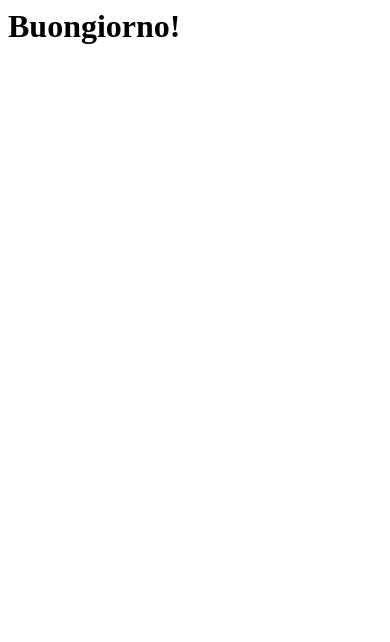
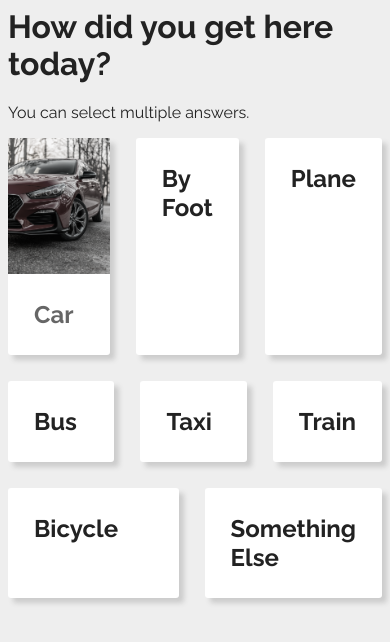
Before and after one commit to blackbrokkoli/_mvi-converge-test, a plain HTML site: page index.html in a window 390 px wide. Drawn offline with nearby package versions, Linux system fonts and the light colour scheme.

Commit message:
add images and a first, half completed test page for mobile layout

```diff
--- a/index.html
+++ b/index.html
@@ -1,3 +1,118 @@
-<h1>
-Buongiorno!
-</h1>
+<html>
+
+<head>
+    <link rel="preconnect" href="https://fonts.googleapis.com">
+    <link rel="preconnect" href="https://fonts.gstatic.com" crossorigin>
+    <link
+        href="https://fonts.googleapis.com/css2?family=Raleway:ital,wght@0,100;0,200;0,300;0,400;0,500;0,600;0,700;0,800;0,900;1,100;1,200;1,300;1,400;1,500;1,600;1,700;1,800;1,900&display=swap"
+        rel="stylesheet">
+</head>
+
+<body>
+    <script src="https://unpkg.com/vue@3"></script>
+
+
+    <div id="app">
+        <div id="q-1" v-if="page==1">
+            <h1>How did you get here today?</h1>
+            <p>You can select multiple answers.</p>
+            <div id="answers">
+
+
+                <div class="answer-field" @click="answers[0].car = !answers[0].car ">
+                    <div class="img-container">
+                        <img src="/img/car.jpg" alt="" :class="{desaturate: !answers[0].car}">
+                    </div>
+                    <h2 :class="{grey: !answers[0].car}">Car</h2>
+                </div>
+                <div class="answer-field">
+                    <h2>By Foot</h2>
+                </div>
+                <div class="answer-field">
+                    <h2>Plane</h2>
+                </div>
+                <div class="answer-field">
+                    <h2>Bus</h2>
+                </div>
+                <div class="answer-field">
+                    <h2>Taxi</h2>
+                </div>
+                <div class="answer-field">
+                    <h2>Train</h2>
+                </div>
+                <div class="answer-field">
+                    <h2>Bicycle</h2>
+                </div>
+                <div class="answer-field">
+                    <h2>Something Else</h2>
+                </div>
+            </div>
+        </div>
+
+
+    </div>
+
+</body>
+
+</html>
+
+
+<script>
+    const { createApp } = Vue
+
+    createApp({
+        data() {
+            return {
+                message: 'Hello Vue!',
+                page: 1,
+                answers: [
+                    {
+                        car: false
+                    }
+                ]
+            }
+        }
+    }).mount('#app')
+</script>
+
+<style>
+    body,
+    html {
+        background-color: #eee;
+        color: #222;
+        font-family: 'Raleway', sans-serif;
+    }
+
+
+    #answers {
+        display: flex;
+        flex-wrap: wrap;
+        gap: 26px;
+        max-width: 100vw;
+    }
+
+    .answer-field {
+        border-radius: 3px;
+        background: white;
+        flex: 1;
+        cursor: pointer;
+        box-shadow: 5px 5px 5px #ccc;
+    }
+
+    .answer-field h2 {
+        margin: 26px;
+    }
+
+    .img-container > img {
+        max-width: 100%;
+        max-height: 100%;
+    }
+
+    .grey {
+        color: #666;
+    }
+
+    .desaturate {
+        filter: saturate(10%);
+    }
+</style>
```
Also changed, not shown: img/bicycle.jpg (added), img/bus.jpg (added), img/car.jpg (added), img/onfoot.jpg (added), img/other.jpg (added), img/plane.jpg (added), img/taxi.jpg (added), img/train.jpg (added).
